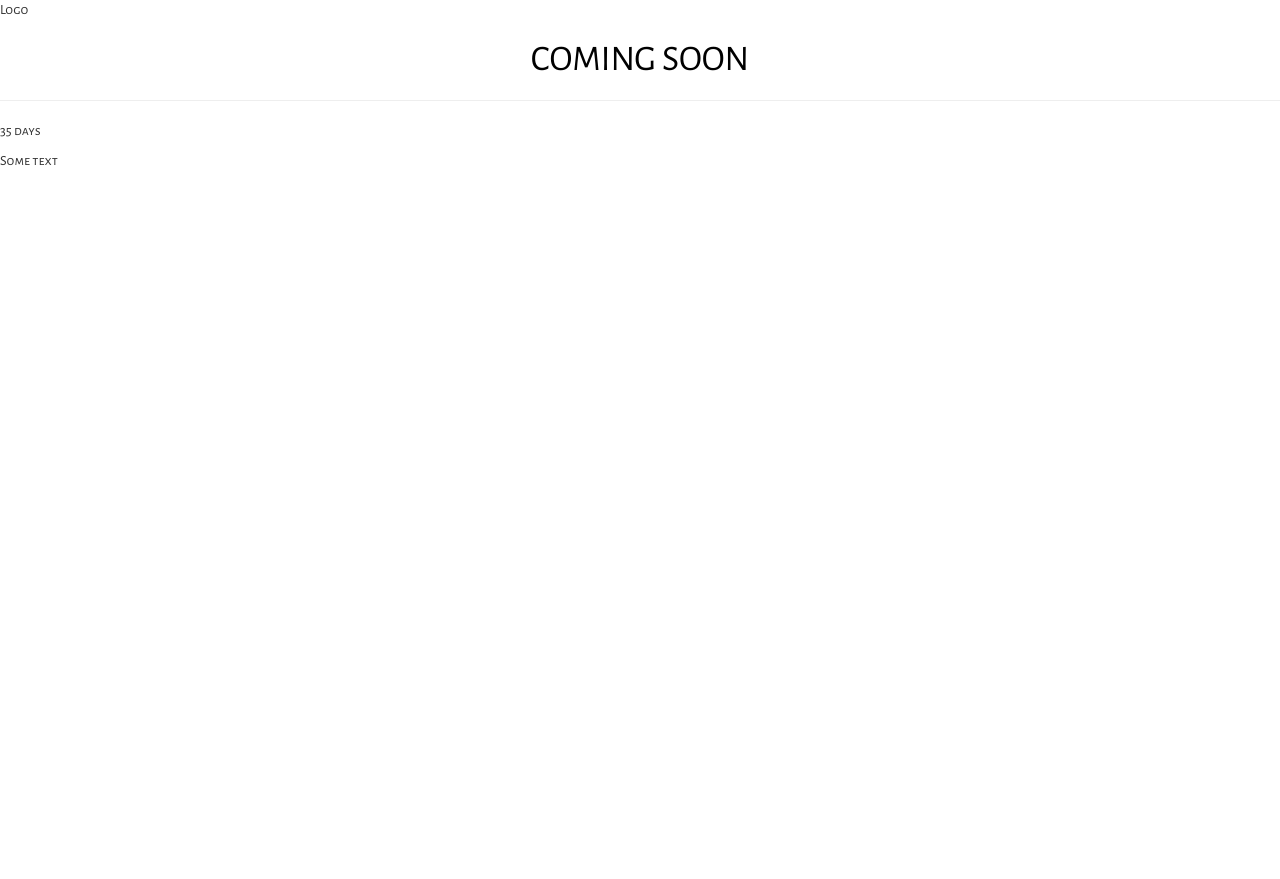
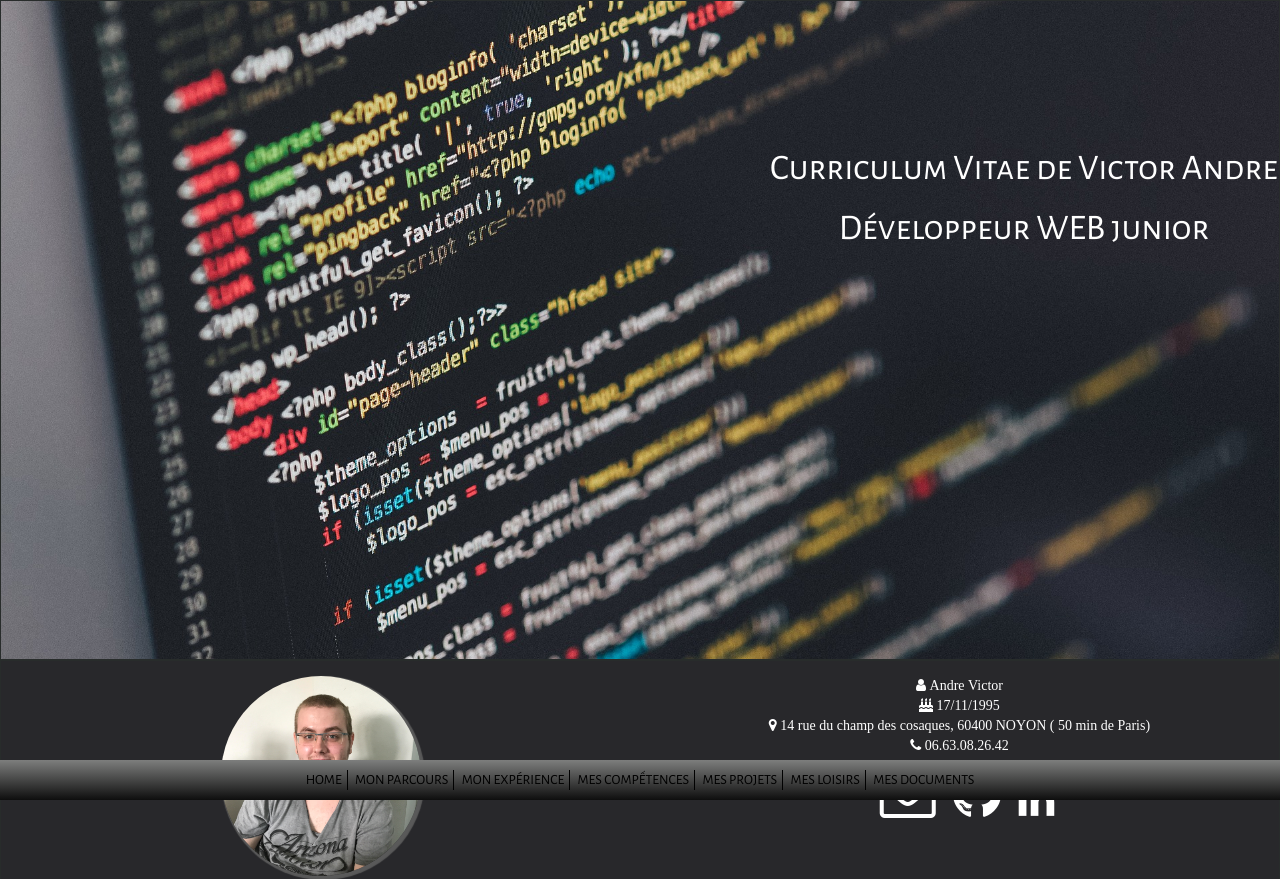
Before and after one commit to AndreVictor60/AndreVictor60.github.io, a website: page index.html in a window 1280 px wide. Shown: the top 879 px of the page. Before the commit the page ends 800 px from the top, so only its background shows below. Drawn offline with nearby package versions, Linux system fonts and the light colour scheme.

Commit message:
Remodification

```diff
--- a/assets/css/style.css
+++ b/assets/css/style.css
@@ -1,4 +1,4 @@
-/**{
+*{
   margin:0;
   padding: 0;
   box-sizing: border-box;
@@ -22,7 +22,7 @@ section h3{
   color: rgb(255, 255, 255);
 }
 body{
-  background-color: rgb(25, 25, 25);
+  /*background-color: rgb(25, 25, 25);*/
 }
 section{
   border: 1px solid rgb(40,44,43);
@@ -40,7 +40,7 @@ footer{
   bottom: 0;
   position: fixed;
 }
- Home
+/* Home */
 #home{
   padding-top: 10%;
   padding-left: 60%;
@@ -48,7 +48,7 @@ footer{
   background: url('../img/codebody.jpg') no-repeat center fixed;
   background-size: cover;
 }
- Profil
+/* Profil */
 #profile{
   padding-top: 30px;
 }
@@ -59,7 +59,7 @@ footer{
   border-radius: 150px 150px 150px 150px;
   box-shadow: 2px 2px 1px 2px #595959;
 }
- Experience
+/* Experience*/
 #experience li{
   list-style: none;
   color: rgb(134, 143, 143);
@@ -72,7 +72,7 @@ footer{
 }
 
 
- Skill
+/* Skill */
 #skill{
   padding-bottom: 5%;
 }
@@ -83,7 +83,7 @@ footer{
   width: 60%;
   height:35%;
 }
- Projects
+/* Projects */
 
 #projects img{
   border: 1px solid black;
@@ -91,7 +91,7 @@ footer{
 .overlaya{
   color:rgb(134, 143, 143);
 }
- Hobbies
+/* Hobbies */
 #hobbies{
   margin-bottom: 2%;
 }
@@ -138,7 +138,7 @@ footer{
   transform: translate(-50%, -50%);
   -ms-transform: translate(-50%, -50%);
 }
- Menu
+/* Menu */
 #nav{
   display: block;
   text-align: center;
@@ -171,7 +171,7 @@ footer{
   color: white;
 }
 
- Course
+/* Course */
 #course{
   color: white;
 }
@@ -191,63 +191,11 @@ footer{
 }
 
 
- TEST
+/* TEST */
 .progress-bar-perso{
   height:100%;
   font-size: 150%;
   background-color: rgb(115,115,38);
   color:black;
   padding-top: 1%;
-}*/
- /* Set height to 100% for body and html to enable the background image to cover the whole page: */
-body, html {
-    height: 100%
 }
-
-.bgimg {
-    /* Background image */
-    background-image: url('/w3images/forestbridge.jpg');
-    /* Full-screen */
-    height: 100%;
-    /* Center the background image */
-    background-position: center;
-    /* Scale and zoom in the image */
-    background-size: cover;
-    /* Add position: relative to enable absolutely positioned elements inside the image (place text) */
-    position: relative;
-    /* Add a white text color to all elements inside the .bgimg container */
-    color: white;
-    /* Add a font */
-    font-family: "Courier New", Courier, monospace;
-    /* Set the font-size to 25 pixels */
-    font-size: 25px;
-}
-
-/* Position text in the top-left corner */
-.topleft {
-    position: absolute;
-    top: 0;
-    left: 16px;
-}
-
-/* Position text in the bottom-left corner */
-.bottomleft {
-    position: absolute;
-    bottom: 0;
-    left: 16px;
-}
-
-/* Position text in the middle */
-.middle {
-    position: absolute;
-    top: 50%;
-    left: 50%;
-    transform: translate(-50%, -50%);
-    text-align: center;
-}
-
-/* Style the <hr> element */
-hr {
-    margin: auto;
-    width: 40%;
-}
--- a/index.html
+++ b/index.html
@@ -9,27 +9,14 @@
     <title>CV - Victor Andre</title>
   </head>
   <body>
-      <div class="bgimg">
-          <div class="topleft">
-              <p>Logo</p>
-          </div>
-          <div class="middle">
-              <h1>COMING SOON</h1>
-              <hr>
-              <p>35 days</p>
-          </div>
-          <div class="bottomleft">
-              <p>Some text</p>
-          </div>
-      </div>
     <!-- Mon home -->
-<!--    <section id="home">
+    <section id="home">
       <h1> Curriculum Vitae de Victor Andre</h1>
       <h1> Développeur WEB junior</h1>
-       Image arriére plan
+      <!-- Image arriére plan -->
     </section>
-    Fin section home
-     Mon profil
+    <!--Fin section home -->
+    <!-- Mon profil -->
     <section id="profiles">
       <div class="container-fluid text-center">
         <div class="row">
@@ -37,7 +24,7 @@
             <img alt="photoprofil" src="assets/img/victor.jpg" width="200px" height="200px"/>
           </div>
           <div class="col-md-6">
-             Information perso
+            <!-- Information perso -->
             <div class="profile">
               <p>
                 <i class="fa fa-user" aria-hidden="true">   Andre Victor </i><br />
@@ -45,7 +32,7 @@
                 <i class="fa fa-map-marker" aria-hidden="true">   14 rue du champ des cosaques, 60400 NOYON ( 50 min de Paris)</i><br />
                 <i class="fa fa-phone" aria-hidden="true">   06.63.08.26.42</i><br />
                 <div class="contact">
-                   Lien de contact
+                  <!-- Lien de contact -->
                   <a href="mailto:andre.victor60@free.fr"><i class="fa fa-envelope-o fa-4x" aria-hidden="true"></i></a>
                   <a href="https://github.com/AndreVictor60" target="_blank"><i class="fa fa-github fa-4x" aria-hidden="true"></i></a>
                   <a href="https://www.linkedin.com/in/victor-andre-33b139151/" target="_blank"><i class="fa fa-linkedin fa-3x" aria-hidden="true"></i></a>
@@ -56,12 +43,12 @@
         </div>
       </div>
     </section>
-     Fin section profil
-     Mon parcours
+    <!-- Fin section profil -->
+    <!-- Mon parcours -->
     <section id="course">
       <h2><i class="fa fa-graduation-cap" aria-hidden="true"></i> Mon parcours</h2>
       <div class="container-fluid text-center">
-         Parcours scolaire / formation
+        <!-- Parcours scolaire / formation -->
         <div class="row">
           <div class="col-md-3">
             <ul>
@@ -94,12 +81,12 @@
         </div>
       </div>
     </section>
-     Fin section course
-     Mon experience
+    <!-- Fin section course -->
+    <!-- Mon experience -->
     <section id="experience">
       <h2><i class="fa fa-line-chart" aria-hidden="true"></i> Mon expérience</h2>
           <br><br>
-           Parcours pro
+          <!-- Parcours pro -->
           <div class="container-fluid text-center">
             <div class="row">
               <div class="col-md-4">
@@ -152,8 +139,8 @@
         </div>
       </div>
     </section>
-     Fin section experience
-     Mes compétences
+    <!-- Fin section experience -->
+    <!-- Mes compétences -->
     <section id="skill">
       <h2><i class="fa fa-plus" aria-hidden="true"></i> Mes compétences</h2>
       <div class="container-fluid" id="skillgame">
@@ -293,8 +280,8 @@
       </div>
      </div>
     </section>
-     Fin section skill
-     Mes projets
+    <!-- Fin section skill -->
+    <!-- Mes projets -->
     <section id="projects">
      <h2><i class="fa fa-code" aria-hidden="true"></i> Mes projets</h2>
       <div class="container-fluid text-center" >
@@ -326,8 +313,8 @@
             </div>
           </div>
     </section>
-     Fin section projects
-     Mes loisirs
+    <!-- Fin section projects -->
+    <!-- Mes loisirs -->
     <section id="hobbies">
       <h2><i class="fa fa-rocket" aria-hidden="true"></i> Mes loisirs</h2>
         <div class="container-fluid text-center">
@@ -359,10 +346,10 @@
           </div>
         </div>
     </section>
-     Fin section hobbies
+    <!-- Fin section hobbies -->
 
     <footer>
-       Menu
+      <!-- Menu -->
       <nav id="nav">
         <ul>
           <li><a href="#profiles">Home</a></li>
@@ -374,68 +361,38 @@
           <li><a href="documents.html">Mes documents</a></li>
         </ul>
       </nav>
-    </footer>-->
+    </footer>
     <script src="assets/js/bootstrap.min.js"></script>
     <script src="https://ajax.googleapis.com/ajax/libs/jquery/3.2.1/jquery.min.js"></script>
     <!-- Script pour le scroll automatic -->
     <script>
-        // Set the date we're counting down to
-var countDownDate = new Date("Jan 5, 2019 15:37:25").getTime();
-
-// Update the count down every 1 second
-var x = setInterval(function() {
-
-  // Get todays date and time
-  var now = new Date().getTime();
-
-  // Find the distance between now an the count down date
-  var distance = countDownDate - now;
-
-  // Time calculations for days, hours, minutes and seconds
-  var days = Math.floor(distance / (1000 * 60 * 60 * 24));
-  var hours = Math.floor((distance % (1000 * 60 * 60 * 24)) / (1000 * 60 * 60));
-  var minutes = Math.floor((distance % (1000 * 60 * 60)) / (1000 * 60));
-  var seconds = Math.floor((distance % (1000 * 60)) / 1000);
-
-  // Display the result in an element with id="demo"
-  document.getElementById("demo").innerHTML = days + "d " + hours + "h "
-  + minutes + "m " + seconds + "s ";
-
-  // If the count down is finished, write some text
-  if (distance < 0) {
-    clearInterval(x);
-    document.getElementById("demo").innerHTML = "EXPIRED";
-  }
-}, 1000);
-        //
-//
-//    function afficher(id){
-//      if(document.getElementById(id).style.display == 'none'){
-//        document.getElementById(id).style.display="block";
-//      }else{
-//        document.getElementById(id).style.display="none";
-//      }
-//    }
-//      $(document).ready(function(){
-//      // Add smooth scrolling to all links
-//      $("a").on('click', function(event) {
-//        // Make sure this.hash has a value before overriding default behavior
-//        if (this.hash !== "") {
-//          // Prevent default anchor click behavior
-//          event.preventDefault();
-//          // Store hash
-//          var hash = this.hash;
-//          // Using jQuery's animate() method to add smooth page scroll
-//          // The optional number (800) specifies the number of milliseconds it takes to scroll to the specified area
-//          $('html, body').animate({
-//            scrollTop: $(hash).offset().top
-//          }, 800, function(){
-//            // Add hash (#) to URL when done scrolling (default click behavior)
-//            window.location.hash = hash;
-//          });
-//        } // End if
-//      });
-//    });
+    function afficher(id){
+      if(document.getElementById(id).style.display == 'none'){
+        document.getElementById(id).style.display="block";
+      }else{
+        document.getElementById(id).style.display="none";
+      }
+    }
+      $(document).ready(function(){
+      // Add smooth scrolling to all links
+      $("a").on('click', function(event) {
+        // Make sure this.hash has a value before overriding default behavior
+        if (this.hash !== "") {
+          // Prevent default anchor click behavior
+          event.preventDefault();
+          // Store hash
+          var hash = this.hash;
+          // Using jQuery's animate() method to add smooth page scroll
+          // The optional number (800) specifies the number of milliseconds it takes to scroll to the specified area
+          $('html, body').animate({
+            scrollTop: $(hash).offset().top
+          }, 800, function(){
+            // Add hash (#) to URL when done scrolling (default click behavior)
+            window.location.hash = hash;
+          });
+        } // End if
+      });
+    });
     </script>
   </body>
 </html>
```
